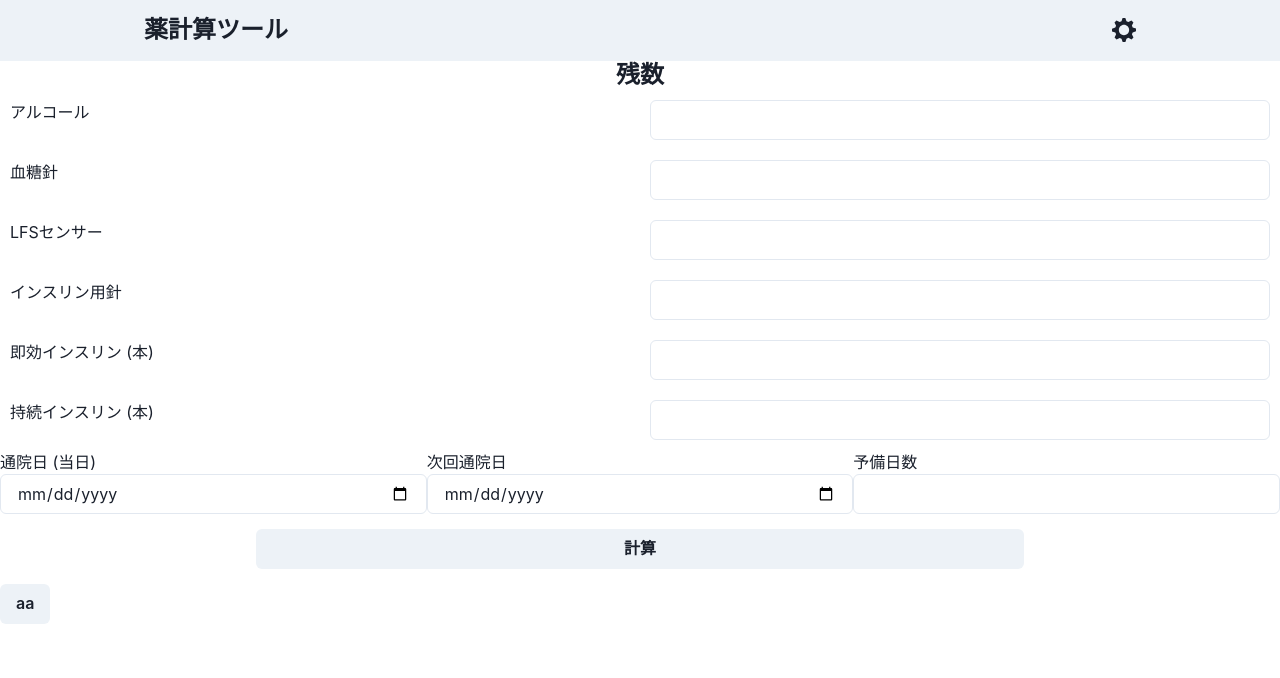
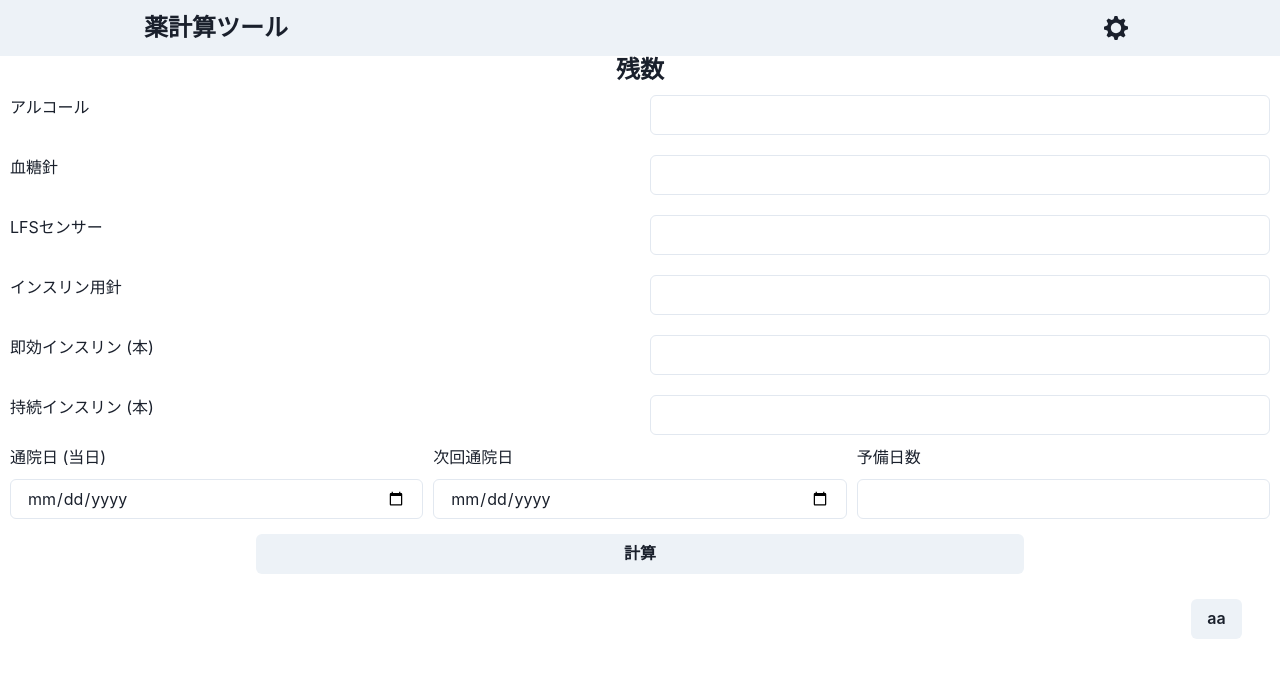
Before and after one commit to souldew/Diabetes-Calculator, a Next.js app: page / in a window 1280 px wide. Shown: the top 678 px of the page. Built offline with nearby package versions, Linux system fonts and the light colour scheme.

Commit message:
CSSの調整

```diff
--- a/app/components/DateOfItems.tsx
+++ b/app/components/DateOfItems.tsx
@@ -1,12 +1,12 @@
-import { Input, NumberInput, NumberInputField } from "@chakra-ui/react";
+import { Box, Input, NumberInput, NumberInputField } from "@chakra-ui/react";
 import { SimpleGrid } from "@chakra-ui/react";
 import { Text } from "@chakra-ui/react";
 
 export default function DateOfItems() {
   const datesProperites: string[] = ["通院日 (当日)", "次回通院日", "予備日数"];
   return (
-    <>
-      <SimpleGrid columns={3}>
+    <Box mx={"10px"}>
+      <SimpleGrid columns={3} spacing={"10px"}>
         {datesProperites.map((property) => {
           return (
             <>
@@ -25,6 +25,6 @@ export default function DateOfItems() {
           <NumberInputField></NumberInputField>
         </NumberInput>
       </SimpleGrid>
-    </>
+    </Box>
   );
 }
--- a/app/components/DrawerSettings.tsx
+++ b/app/components/DrawerSettings.tsx
@@ -1,4 +1,4 @@
-import { Heading } from "@chakra-ui/react";
+import { Heading, IconButton } from "@chakra-ui/react";
 import { Icon, SettingsIcon } from "@chakra-ui/icons";
 import {
   Drawer,
@@ -73,7 +73,11 @@ export default function DrawerSettings({ calculateStateSettings }: Props) {
 
   return (
     <>
-      <Icon as={SettingsIcon} boxSize={6} onClick={onOpen} />
+      <IconButton
+        aria-label=""
+        icon={<SettingsIcon boxSize={6} />}
+        onClick={onOpen}
+      />
       <Drawer isOpen={isOpen} placement="right" onClose={onClose} size={"full"}>
         <DrawerOverlay />
         <DrawerContent>
--- a/app/components/Header.tsx
+++ b/app/components/Header.tsx
@@ -19,11 +19,11 @@ export default function Header({ title, calculateStateSettings }: Props) {
       <Container maxW="container.lg">
         <Flex
           as="header"
-          py="4"
+          py={2}
           justifyContent="space-between"
           alignItems="center"
         >
-          <Heading as="h1" fontSize="2xl" cursor="pointer">
+          <Heading as="h1" fontSize="2xl">
             {title}
           </Heading>
           <DrawerSettings calculateStateSettings={calculateStateSettings} />
--- a/app/components/RestOfItems.tsx
+++ b/app/components/RestOfItems.tsx
@@ -9,7 +9,7 @@ export default function RestOfItems() {
   return (
     <>
       <Center>
-        <Heading as="h1" fontSize="2xl" cursor="pointer">
+        <Heading as="h1" fontSize="2xl">
           残数
         </Heading>
       </Center>
--- a/app/components/ResultTable.tsx
+++ b/app/components/ResultTable.tsx
@@ -24,7 +24,7 @@ export default function ResultTable({
   return isCalculateDone ? (
     <>
       <Center>
-        <Heading as="h1" fontSize="2xl" cursor="pointer">
+        <Heading as="h1" fontSize="2xl">
           {title}
         </Heading>
       </Center>
--- a/app/page.tsx
+++ b/app/page.tsx
@@ -8,11 +8,11 @@ import ResultTable from "./components/ResultTable";
 import { useState } from "react";
 
 import { CalculateSettings } from "./components/types/types";
-import { Button } from "@chakra-ui/react";
+import { Button, Flex } from "@chakra-ui/react";
 
 const pageTitle = "薬計算ツール";
 const detailTitle = "詳細必要数";
-const detailColumns = ["最低必要数", "最低数+予備"];
+const detailColumns = ["必要数", "必要数+予備"];
 const recievedTitle = "もらう量";
 const recievedColumns = ["正確量", "概量"];
 
@@ -76,6 +76,7 @@ export default function Page() {
         columnsName={recievedColumns}
         isCalculateDone={isCalculateDone}
       />
+      <Flex justify={"right"} mr={"3%"} my={"10px"}>
         <Button
           onClick={() => {
             console.log(calculateSettings);
@@ -83,6 +84,7 @@ export default function Page() {
         >
           aa
         </Button>
+      </Flex>
     </>
   );
 }
```
Lines whose indentation alone changed are shown as unchanged.
